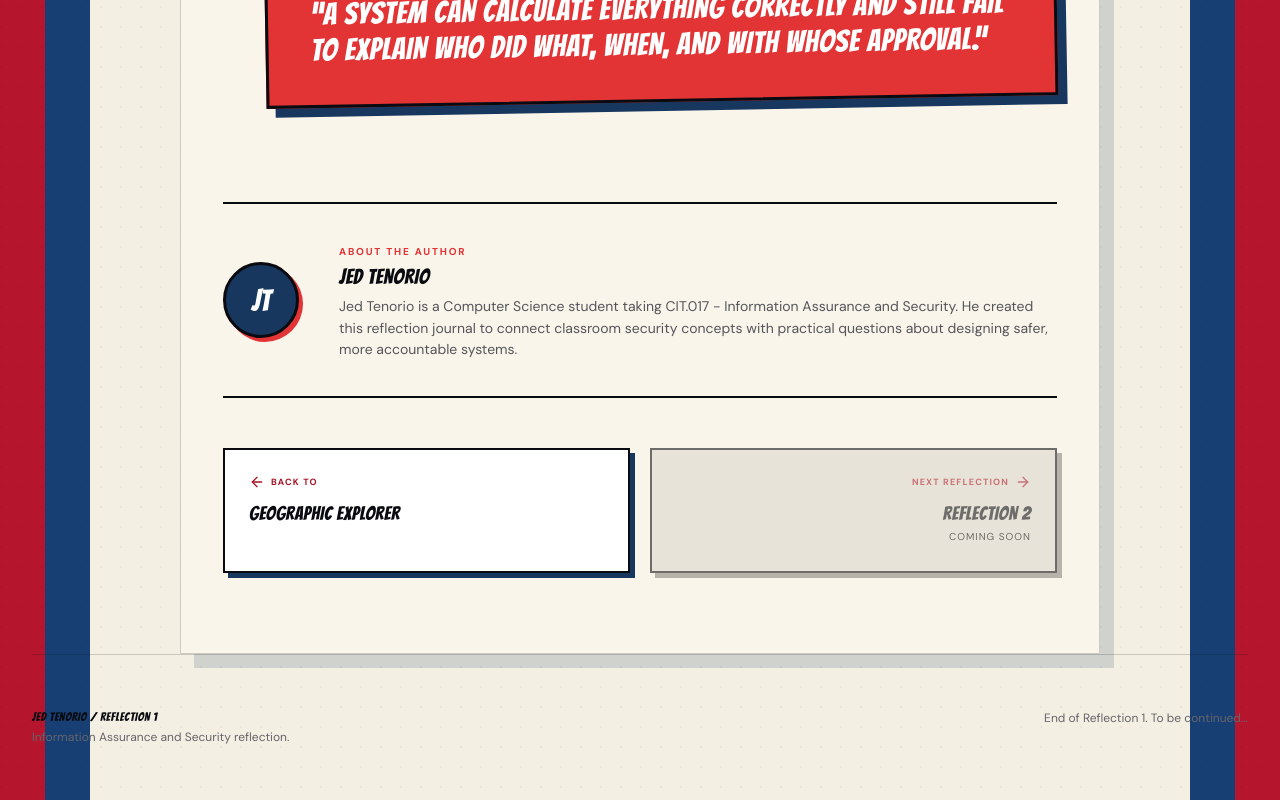
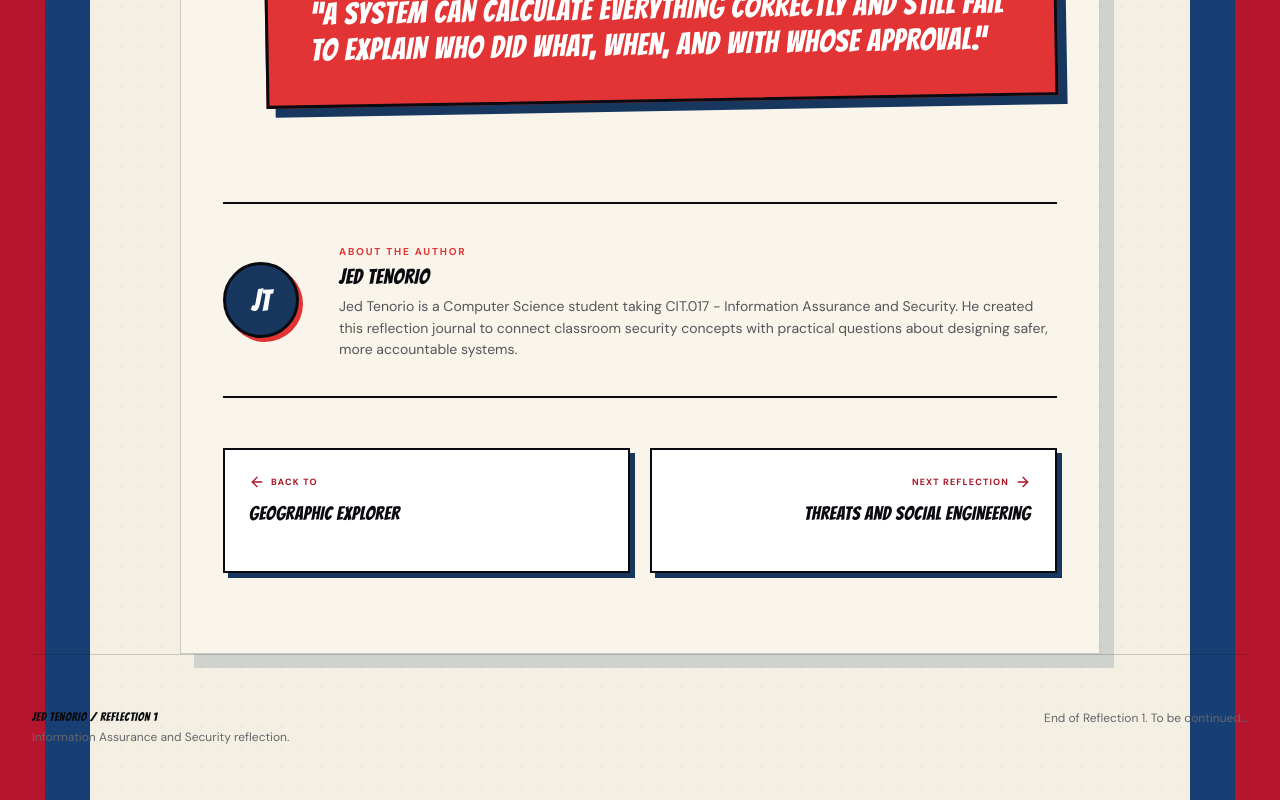
Before and after one commit to jediii16/CIT.017-Reflection-Webpage, a React (Vite) app: page /reflection/1 in a window 1280 px wide. Shown: the part 6154-6954 px from the top of the page. Built offline with nearby package versions, Linux system fonts and the light colour scheme; what world-atlas would draw is missing.

Commit message:
reflection 2 yay

```diff
--- a/src/components/explorer/ReflectionPreviewCard.jsx
+++ b/src/components/explorer/ReflectionPreviewCard.jsx
@@ -75,7 +75,9 @@ export default function ReflectionPreviewCard({ reflection, onClose }) {
         <button className="comic-button red" onClick={openReflection} disabled={opening}>
           Read Reflection <ArrowRight size={18} />
         </button>
-        <span className="reflection-card-code" aria-hidden="true">CIT.017 / R01</span>
+        <span className="reflection-card-code" aria-hidden="true">
+          CIT.017 / R{String(reflection.reflectionNumber).padStart(2, "0")}
+        </span>
       </motion.article>
 
       {opening && createPortal(
@@ -94,7 +96,7 @@ export default function ReflectionPreviewCard({ reflection, onClose }) {
             transition={{ duration: 0.22, ease: "easeOut" }}
           >
             <small>TURNING THE PAGE TO</small>
-            <strong>OPENING REFLECTION 1...</strong>
+            <strong>OPENING REFLECTION {reflection.reflectionNumber}...</strong>
             <span className="opening-rule" />
           </motion.div>
         </motion.div>,
--- a/src/components/reflection/ReflectionNavigation.jsx
+++ b/src/components/reflection/ReflectionNavigation.jsx
@@ -1,18 +1,37 @@
 import { ArrowLeft, ArrowRight } from "lucide-react";
 import { Link } from "react-router-dom";
+import { publishedReflections } from "../../data/reflections";
 
-export default function ReflectionNavigation() {
+export default function ReflectionNavigation({ reflection }) {
+  const currentIndex = publishedReflections.findIndex(({ id }) => id === reflection.id);
+  const previousReflection = publishedReflections[currentIndex - 1];
+  const nextReflection = publishedReflections[currentIndex + 1];
+
   return (
     <nav className="reflection-nav" aria-label="Reflection navigation">
+      {previousReflection ? (
+        <Link to={`/reflection/${previousReflection.id}`} className="nav-card previous">
+          <span><ArrowLeft size={16} /> PREVIOUS REFLECTION</span>
+          <strong>{previousReflection.shortTitle}</strong>
+        </Link>
+      ) : (
         <Link to="/" className="nav-card previous">
           <span><ArrowLeft size={16} /> BACK TO</span>
           <strong>Geographic Explorer</strong>
         </Link>
+      )}
+      {nextReflection ? (
+        <Link to={`/reflection/${nextReflection.id}`} className="nav-card next">
+          <span>NEXT REFLECTION <ArrowRight size={16} /></span>
+          <strong>{nextReflection.shortTitle}</strong>
+        </Link>
+      ) : (
         <div className="nav-card next disabled" aria-disabled="true">
           <span>NEXT REFLECTION <ArrowRight size={16} /></span>
-        <strong>Reflection 2</strong>
+          <strong>More reflections</strong>
           <small>Coming Soon</small>
         </div>
+      )}
     </nav>
   );
 }
--- a/src/data/reflections.js
+++ b/src/data/reflections.js
@@ -95,12 +95,84 @@ export const reflections = [
     id: "2",
     term: "Midterms",
     reflectionNumber: 2,
-    title: "Reflection 2",
-    shortTitle: "Currently Unavailable",
-    date: "Currently Unavailable",
-    status: "unavailable",
-    preview: "A new information security reflection will be documented here.",
-    sections: [],
+    title: "Recognizing Threats and Social Engineering",
+    shortTitle: "Threats and Social Engineering",
+    subtitle:
+      "My reflection on threat categories, social engineering techniques, and the tactics used to influence people.",
+    date: "August 6, 2026",
+    topics: ["Threat Categories", "Social Engineering", "Security Awareness"],
+    locationLabel: "Zamboanga City, Philippines",
+    coordinates: { latitude: 6.9214, longitude: 122.079 },
+    status: "published",
+    preview:
+      "How learning the names behind familiar scams helped me recognize the many ways social engineers manipulate people.",
+    pullQuote:
+      "Learning the names of these techniques changed familiar scams from random suspicious messages into threats I could recognize and examine.",
+    sections: [
+      {
+        id: "introduction",
+        comicLabel: "A FAMILIAR THREAT",
+        heading: "Introduction",
+        paragraphs: [
+          "Learning about the categories of threats and the techniques and tactics of social engineering was interesting because it gave names to situations I had already encountered. Before this lesson, I did not know that messages claiming I had won a prize or offering something too good to be true were examples of social engineering. I only saw them as suspicious messages. Understanding the concept helped me realize that attackers do not always begin by breaking into a computer system. They can target people and persuade them to reveal information, trust a false story, or take an unsafe action.",
+          "This made the topic feel practical and close to everyday life. Social engineering is not only an idea discussed in cybersecurity. It can appear in an ordinary message, call, conversation, or online interaction. Recognizing that connection made me more curious about how these attacks are planned and why they can be convincing.",
+        ],
+      },
+      {
+        id: "watching-social-engineers",
+        comicLabel: "CAUGHT IN ACTION",
+        heading: "Watching Social Engineers at Work",
+        paragraphs: [
+          "During our classes, we watched several videos showing social engineers using different approaches. I was surprised by how easily they could influence people and obtain what they wanted. Their ability to sound confident, build trust, and guide a conversation was honestly impressive, even though the purpose behind those skills can be harmful.",
+          "The videos helped me understand that successful social engineering depends on more than a technical trick. It also depends on observing how people react and knowing how to make a request sound believable. Seeing the tactics in action made the lesson clearer than definitions alone because I could examine what the social engineer said, how the target responded, and why the interaction worked.",
+        ],
+      },
+      {
+        id: "categories-of-threats",
+        comicLabel: "THREAT FILES",
+        heading: "Remembering the Categories of Threats",
+        paragraphs: [
+          "We also studied the different categories of threats. I understood them during the discussion, but I honestly forgot some of them afterward. The third activity became an opportunity to recall what I had learned and apply it again. As I worked through the activity, some of the ideas returned and became easier to recognize.",
+          "I was able to secure second place in that activity, which showed me that I had remembered more than I initially thought. It also reminded me that learning does not always happen after hearing a concept once. Recalling information during an activity can strengthen it and reveal which parts I understand and which parts still need review.",
+        ],
+      },
+      {
+        id: "techniques-and-tactics",
+        comicLabel: "THE ATTACKER'S PLAYBOOK",
+        heading: "Understanding Techniques and Tactics",
+        paragraphs: [
+          "I did not expect social engineering to include so many techniques. While learning about them, I often found myself thinking, \"Oh, so that is a technique.\" Actions that once seemed like unrelated scams or suspicious behavior began to fit into recognizable patterns. Learning those patterns is useful because it gives me a better way to describe what an attacker is trying to do instead of only relying on a general feeling that something is wrong.",
+          "The tactics were interesting as well. In one small activity, we had to identify the kind of tactic used by the social engineers in the videos we watched. The exercise required us to look beyond the result and pay attention to how the attacker influenced the target. It helped connect the vocabulary from the lesson with actual behavior.",
+        ],
+      },
+      {
+        id: "confusions-and-challenges",
+        comicLabel: "THE OBSTACLES",
+        heading: "Confusions and Challenges",
+        paragraphs: [
+          "My main challenge was distinguishing between categories and techniques that seemed similar. Some of them appeared to overlap, so I was not always sure which label best matched a situation. Ma'am Maureen explained the differences thoroughly during class, but there are still a few concepts that I need to read about again before the distinctions become completely clear.",
+          "This confusion showed me that memorizing the names is not enough. I need to compare their purposes, methods, and examples so I can explain why one technique fits a situation better than another. More practice with realistic scenarios would help me recognize those differences with greater confidence.",
+        ],
+      },
+      {
+        id: "questions-to-explore",
+        comicLabel: "NEXT INVESTIGATION",
+        heading: "What I Want to Explore Further",
+        paragraphs: [
+          "I want to learn more about how social engineering techniques are actually carried out in real situations and whether the examples that look easy in videos work as smoothly in real life. I am curious about how social engineers prepare, how they choose an approach for a particular target, and how they adjust when someone becomes suspicious or refuses to cooperate.",
+          "I also want to learn how people and organizations can respond without depending only on technical security tools. Since social engineering targets human judgment, awareness and careful verification seem just as important as software. Understanding both the attacker's method and the defender's response would make the topic more complete for me.",
+        ],
+      },
+      {
+        id: "final-reflection",
+        comicLabel: "LESSON LEARNED",
+        heading: "Final Reflection",
+        paragraphs: [
+          "Overall, this lesson changed how I interpret suspicious interactions. Messages about prizes and unexpected offers are no longer just random annoyances to me. They are possible attempts to influence a person through a planned technique or tactic. The class videos and activities made that idea easier to understand because they showed how the concepts can appear in practice.",
+          "Placing second in the third activity was encouraging, but the lesson also showed me where I still need improvement. I want to review the similar categories and techniques, study more real-life examples, and become better at identifying the specific tactic being used. The most important insight I gained is that protecting information requires understanding people as well as technology, because sometimes the easiest way into a secure system is through the person using it.",
+        ],
+      },
+    ],
   },
   {
     id: "3",
--- a/src/pages/ReflectionPage.jsx
+++ b/src/pages/ReflectionPage.jsx
@@ -39,7 +39,7 @@ export default function ReflectionPage() {
         <ComicArticleHeader reflection={reflection} readingTime={readingTime} />
         <aside className="article-index" aria-label="Table of contents">
           <div className="article-index-intro">
-            <span>REFLECTION 1 / CONTENTS</span>
+            <span>REFLECTION {reflection.reflectionNumber} / CONTENTS</span>
             <h2>Follow the Thread</h2>
             <p>Jump directly to any chapter in this security reflection.</p>
           </div>
@@ -75,7 +75,7 @@ export default function ReflectionPage() {
             <p>Jed Tenorio is a Computer Science student taking CIT.017 - Information Assurance and Security. He created this reflection journal to connect classroom security concepts with practical questions about designing safer, more accountable systems.</p>
           </div>
         </div>
-        <ReflectionNavigation />
+        <ReflectionNavigation reflection={reflection} />
       </article>
       <SiteFooter light />
     </motion.main>
```
Also changed, not shown: src/components/explorer/GeographicExplorer.jsx (+19 -2 lines), 1 other file (tests, documents, lock files or other folders). Lines whose indentation alone changed are shown as unchanged.
